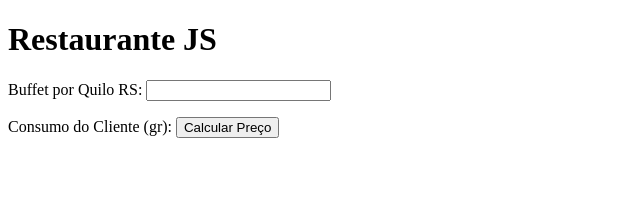
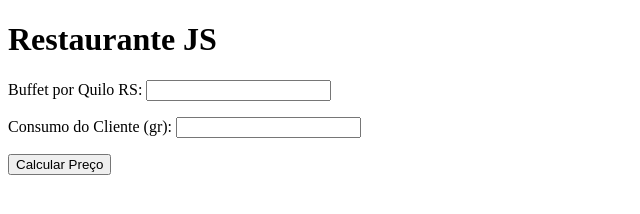
Before and after one commit to targino-dev/html-css-js-fundamentos, a plain HTML site: page exercicios-fixacao/36-consumo-restaurante/index.html in a window 1280 px wide. Shown: the whole page, without its empty margins (0-640 px from the left). Drawn offline with Linux system fonts and the light colour scheme.

Commit message:
consumo restaurante

```diff
--- a/exercicios-fixacao/36-consumo-restaurante/index.html
+++ b/exercicios-fixacao/36-consumo-restaurante/index.html
@@ -12,6 +12,9 @@
         <input type="text" id="inQuilo">
     </p>
     <p>Consumo do Cliente (gr):
+	<input type="text" id="inConsumo">
+    </p>
+    <p>
         <input type="button" value="Calcular Preço" id="btCalcular">
     </p>
     <h3 id="outValor"></h3>
```
